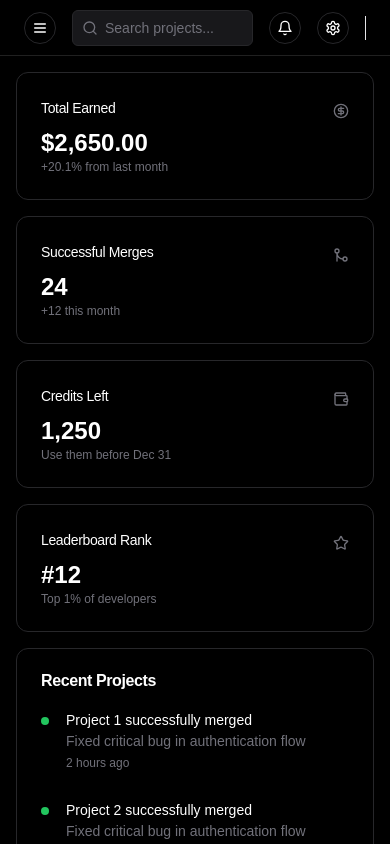
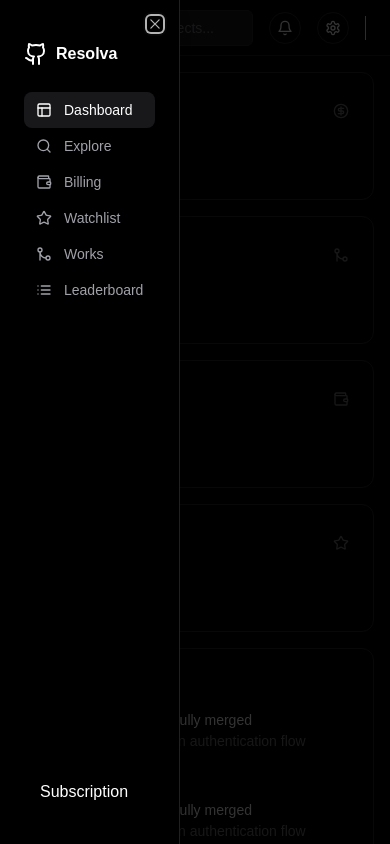
Before and after one commit to DevHrithik/Resolva, a Next.js app: page /developer in a window 390 px wide. Both pictures are taken after a click on the button "Mobile Menu". Shown: the top 844 px of the page. Built offline with nearby package versions, Linux system fonts and the light colour scheme; no server answers.

Commit message:
add mobile side navbar

```diff
--- a/app/developer/layout.tsx
+++ b/app/developer/layout.tsx
@@ -16,6 +16,7 @@ import { Button } from "@/components/ui/button";
 import { Input } from "@/components/ui/input";
 import { Separator } from "@/components/ui/separator";
 import { SignedIn, UserButton } from "@clerk/nextjs";
+import { Sheet, SheetContent, SheetTrigger } from "@/components/ui/sheet";
 
 export default function RootLayout({
   children
@@ -83,6 +84,8 @@ export default function RootLayout({
       </div>
       <div className="flex-1 h-screen flex flex-col">
         <header className="flex h-14 lg:h-[60px] py-4 items-center gap-4 border-b border-[#ffffff20] bg-black px-6">
+          <Sheet>
+            <SheetTrigger asChild>
               <Button
                 className="rounded-full hover:bg-zinc-800 border border-zinc-800 w-8 h-8 bg-black md:hidden flex"
                 size="icon"
@@ -91,6 +94,71 @@ export default function RootLayout({
                 <Menu className="h-4 w-4 text-white" />
                 <span className="sr-only">Mobile Menu</span>
               </Button>
+            </SheetTrigger>
+            <SheetContent
+              side={"left"}
+              className="bg-black text-white border-r border-[#ffffff20] max-w-fit"
+            >
+              <div className="flex h-full flex-col gap-2">
+                <div className="flex h-[60px] items-center">
+                  <Link
+                    className="flex items-center gap-2 font-semibold"
+                    href="#"
+                  >
+                    <Github className="h-6 w-6 text-white" />
+                    <span>Resolva</span>
+                  </Link>
+                </div>
+                <div className="flex-1">
+                  <nav className="grid items-start text-sm font-medium">
+                    <Link
+                      className="px-3 flex items-center gap-3 rounded-lg bg-zinc-900 py-2 text-white transition-all"
+                      href="#"
+                    >
+                      <Layout className="h-4 w-4" />
+                      Dashboard
+                    </Link>
+                    <Link
+                      className="flex items-center gap-3 rounded-lg px-3 py-2 text-zinc-400 hover:text-white transition-all"
+                      href="#"
+                    >
+                      <Search className="h-4 w-4" />
+                      Explore
+                    </Link>
+                    <Link
+                      className="flex items-center gap-3 rounded-lg px-3 py-2 text-zinc-400 hover:text-white transition-all"
+                      href="#"
+                    >
+                      <Wallet className="h-4 w-4" />
+                      Billing
+                    </Link>
+                    <Link
+                      className="flex items-center gap-3 rounded-lg px-3 py-2 text-zinc-400 hover:text-white transition-all"
+                      href="#"
+                    >
+                      <Star className="h-4 w-4" />
+                      Watchlist
+                    </Link>
+                    <Link
+                      className="flex items-center gap-3 rounded-lg px-3 py-2 text-zinc-400 hover:text-white transition-all"
+                      href="#"
+                    >
+                      <GitMerge className="h-4 w-4" />
+                      Works
+                    </Link>
+                    <Link
+                      className="flex items-center gap-3 rounded-lg px-3 py-2 text-zinc-400 hover:text-white transition-all"
+                      href="#"
+                    >
+                      <List className="h-4 w-4" />
+                      Leaderboard
+                    </Link>
+                  </nav>
+                </div>
+                <div className="mt-auto p-4">Subscription</div>
+              </div>
+            </SheetContent>
+          </Sheet>
           <div className="w-full flex-1">
             <form>
               <div className="relative">
--- a/package.json
+++ b/package.json
@@ -11,6 +11,7 @@
   "dependencies": {
     "@clerk/nextjs": "^6.1.3",
     "@radix-ui/react-avatar": "^1.1.1",
+    "@radix-ui/react-dialog": "^1.1.2",
     "@radix-ui/react-dropdown-menu": "^2.1.2",
     "@radix-ui/react-icons": "^1.3.1",
     "@radix-ui/react-progress": "^1.1.0",
```
Also changed, not shown: 1 other file (tests, documents, lock files or other folders). Lines whose indentation alone changed are shown as unchanged.
